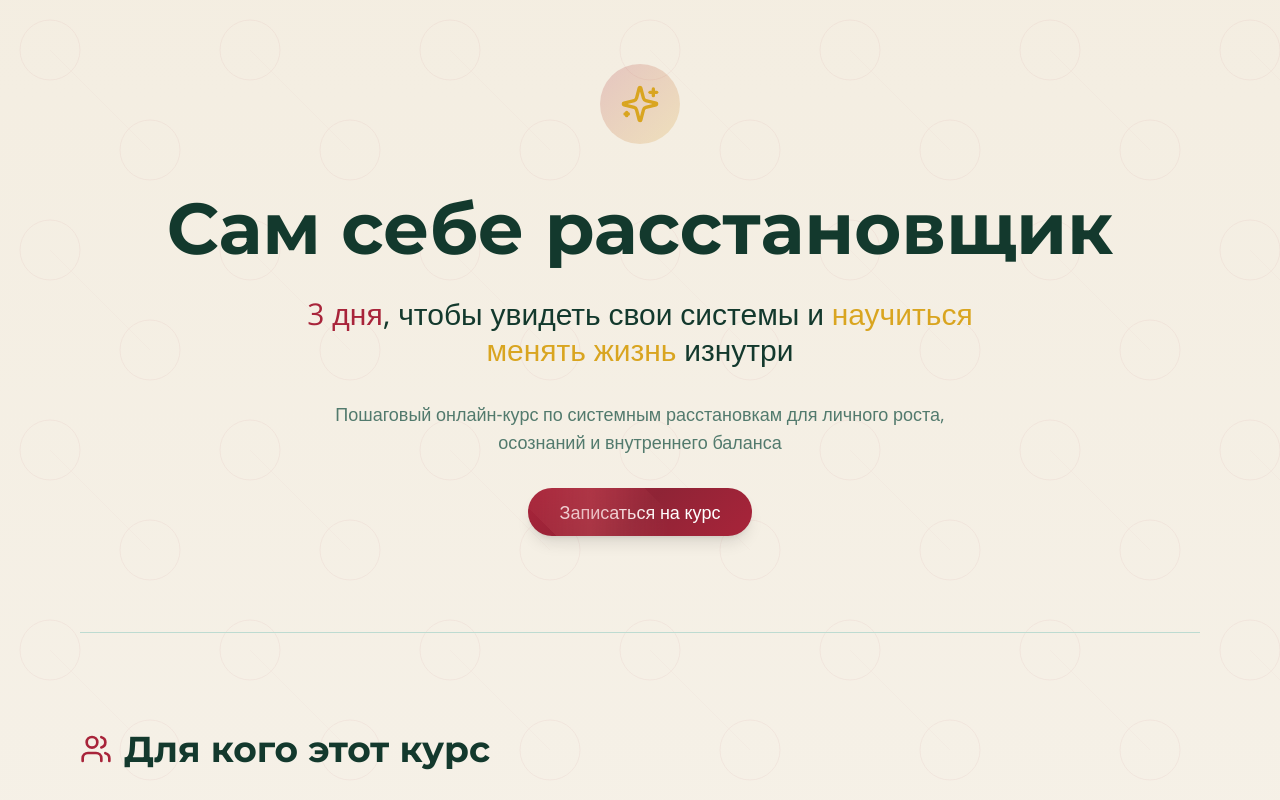
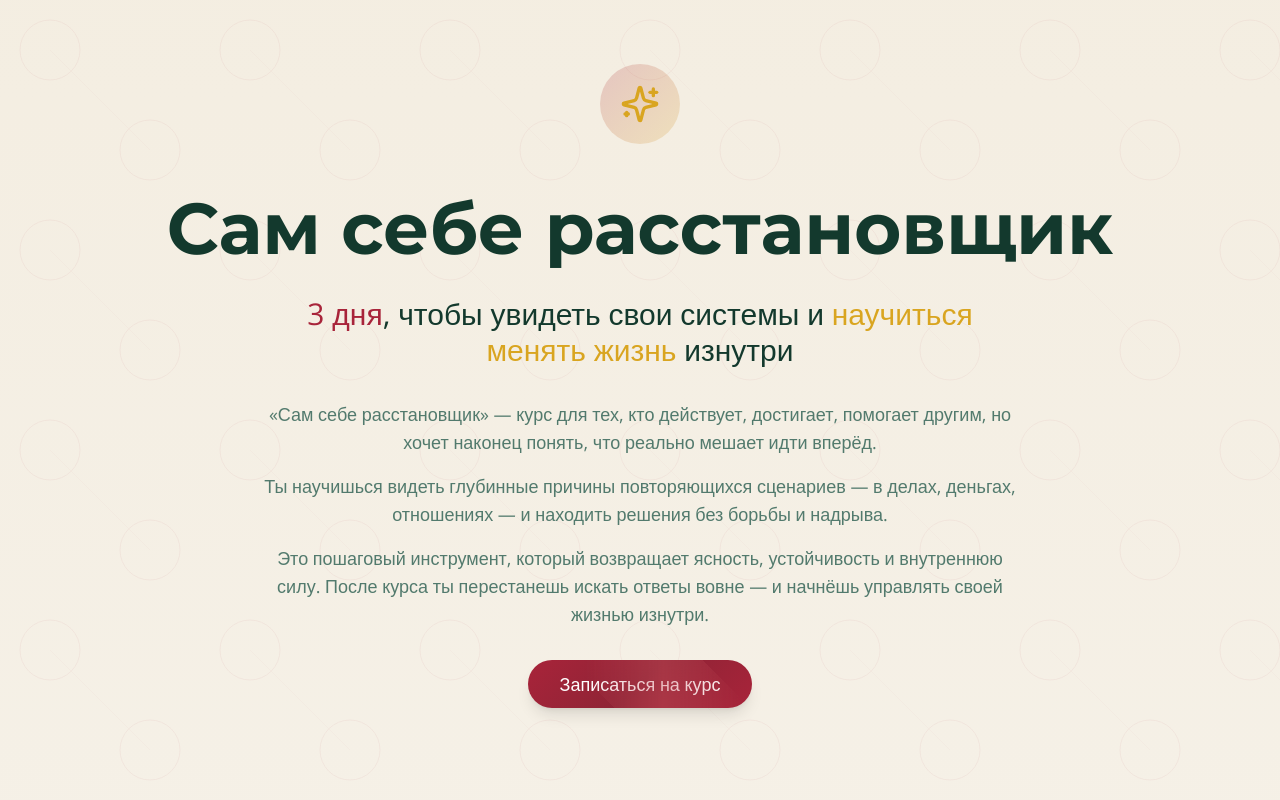
Before and after one commit to pr-poehali-dev/self-arrangement-course, a React (Vite) app: page / in a window 1280 px wide. Shown: the top 800 px of the page. Built offline with nearby package versions, Linux system fonts and the light colour scheme.

Commit message:
Расстановка жизненных сценариев

```diff
--- a/src/components/course/HeroSection.tsx
+++ b/src/components/course/HeroSection.tsx
@@ -18,9 +18,19 @@ export const HeroSection = ({ isVisible, onScrollToContact }: HeroSectionProps)
       <p className="text-2xl md:text-3xl max-w-3xl mx-auto">
         <span className="text-primary">3 дня</span>, чтобы увидеть свои системы и <span className="golden-accent">научиться менять жизнь</span> изнутри
       </p>
-      <p className="text-lg text-muted-foreground max-w-2xl mx-auto">
-        Пошаговый онлайн‑курс по системным расстановкам для личного роста, осознаний и внутреннего баланса
-      </p>
+      <div className="text-lg text-muted-foreground max-w-3xl mx-auto space-y-4">
+        <p>
+          «Сам себе расстановщик» — курс для тех, кто действует, достигает, помогает другим,
+          но хочет наконец понять, что реально мешает идти вперёд.
+        </p>
+        <p>
+          Ты научишься видеть глубинные причины повторяющихся сценариев — в делах, деньгах, отношениях — и находить решения без борьбы и надрыва.
+        </p>
+        <p>
+          Это пошаговый инструмент, который возвращает ясность, устойчивость и внутреннюю силу.
+          После курса ты перестанешь искать ответы вовне — и начнёшь управлять своей жизнью изнутри.
+        </p>
+      </div>
       <Button
         size="lg"
         className="btn-golden-shine text-lg px-8 py-6 rounded-full hover:scale-105 transition-transform shadow-lg"
```
